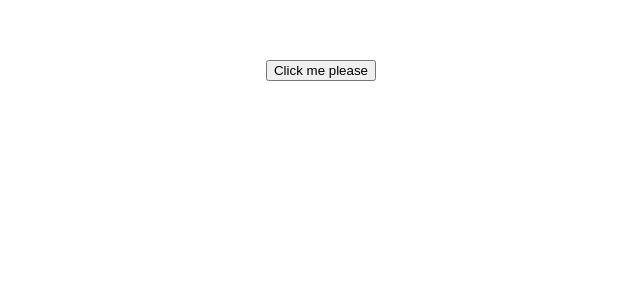
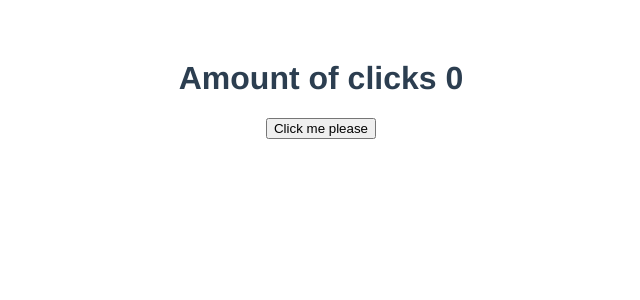
Before and after one commit to 0trava/goit-vue.js, a Vue app: page / in a window 1280 px wide. Shown: the top 300 px of the page, without its empty margins (319-959 px from the left). Built offline with nearby package versions, Linux system fonts and the light colour scheme.

Commit message:
finish lesson 5

```diff
--- a/src/App.vue
+++ b/src/App.vue
@@ -1,5 +1,6 @@
 <template>
-    <Button>Click me please</Button>
+    <h1>{{title}}</h1>
+    <Button @click="increment">Click me please</Button>
 </template>
 
 <script>
@@ -10,7 +11,22 @@ export default {
   components: {
     Button
 
-  }
+  },
+  data() {
+    return {
+      amountOfClicks: 0
+    }
+  },
+  computed: {
+    title() {
+      return `Amount of clicks ${this.amountOfClicks}`
+    },
+  },
+  methods: {
+    increment() {
+      this.amountOfClicks += 1
+    },
+  },
 }
 </script>
 
```
